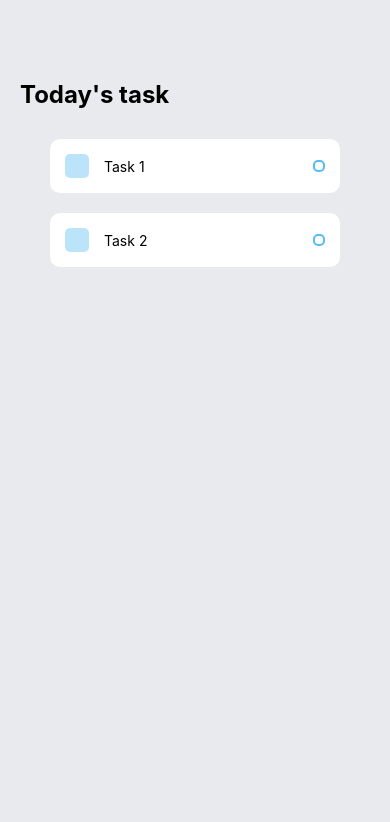
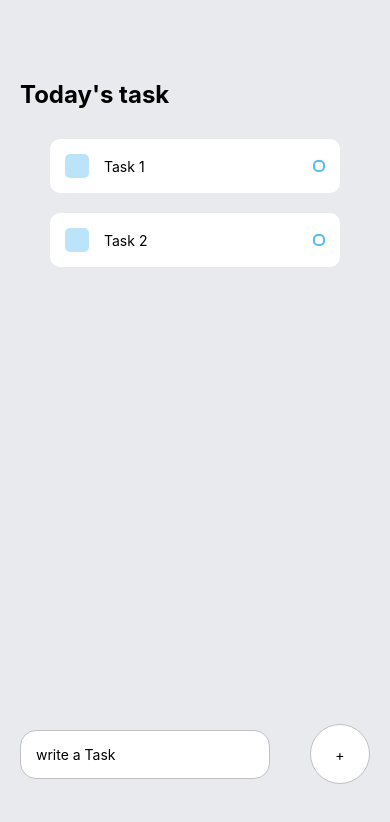
Before and after one commit to i-anuragmishra/todolist-react, a React Native app: screen / in a window 390 px wide. Shown: the top 822 px of the page. Built offline with nearby package versions, Linux system fonts and the light colour scheme.

Commit message:
Added the add teask bar and button

```diff
--- a/App.js
+++ b/App.js
@@ -1,6 +1,6 @@
 import { StatusBar } from 'expo-status-bar';
 import React from 'react';
-import { StyleSheet, Text, View } from 'react-native';
+import { KeyboardAvoidingView, Platform, StyleSheet, Text, TextInput, TouchableOpacity, View } from 'react-native';
 import Task from './components/Task';
 
 export default function App() {
@@ -14,6 +14,20 @@ export default function App() {
           <Task Text={'Task 2'} />
         </View>
       </View>
+
+
+      <KeyboardAvoidingView
+        behavior={Platform.OS === "ios" ? "padding" : "height"}
+        style={styles.writetask}>
+        <TextInput style={styles.input} placeholder={"write a Task"}>
+
+        </TextInput>
+        <TouchableOpacity>
+          <View style={styles.addwrapper}>
+            <Text style={styles.addtext}>+</Text>
+          </View>
+        </TouchableOpacity>
+      </KeyboardAvoidingView>
 
     </View>
   );
@@ -35,5 +49,38 @@ const styles = StyleSheet.create({
   },
   items: {
     margin: 30,
+
   },
+  writetask: {
+    position: 'absolute',
+    bottom: 60,
+    width: "100%",
+    flexDirection: 'row',
+    justifyContent: 'space-around',
+    alignItems: 'center',
+
+  },
+  input: {
+    paddingVertical: 15,
+    paddingHorizontal: 15,
+    backgroundColor: '#FFF',
+    width: 250,
+    borderRadius: 16,
+    borderWidth: 1,
+    borderColor: '#C0C0C0',
+
+
+  },
+  addwrapper: {
+    width: 60,
+    height: 60,
+    backgroundColor: '#FFF',
+    borderRadius: 60,
+    justifyContent: 'center',
+    alignItems: 'center',
+    borderWidth: 1,
+    borderColor: '#C0C0C0'
+  },
+  addtext: {},
+
 });
```
